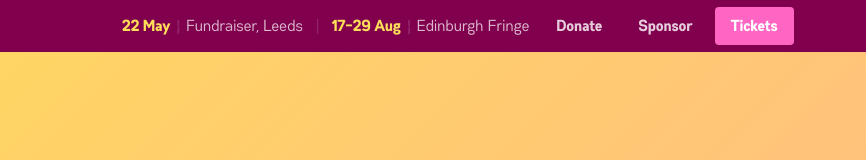
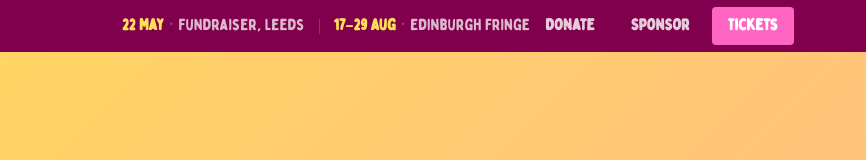
Before and after one commit to tomshumphries/fwamp, a website built with Vite: page index.html in a window 1280 px wide. Shown: the top 160 px of the page, 414-1280 px from the left. Built offline with nearby package versions, Linux system fonts and the light colour scheme.

Commit message:
All fonts united

```diff
--- a/src/style.css
+++ b/src/style.css
@@ -1,7 +1,4 @@
 @font-face { font-family: 'Bobby Jones Soft'; src: url('./assets/fonts/bobby-jones-soft.otf') format('opentype'); font-weight: normal; font-display: swap; }
-@font-face { font-family: 'Gabriel Sans Condensed'; src: url('./assets/fonts/gabriel-sans-condensed-light.woff2') format('woff2'); font-weight: 300; font-display: swap; }
-@font-face { font-family: 'Gabriel Sans Condensed'; src: url('./assets/fonts/gabriel-sans-condensed.woff2') format('woff2'); font-weight: normal; font-display: swap; }
-@font-face { font-family: 'Gabriel Sans Condensed'; src: url('./assets/fonts/gabriel-sans-condensed-bold.woff2') format('woff2'); font-weight: bold; font-display: swap; }
 
 * {
   margin: 0;
@@ -38,8 +35,8 @@
 
   /* Fonts — swap in brand fonts when available */
   --font-heading: 'Bobby Jones Soft', 'Fredoka One', 'Baloo 2', system-ui, sans-serif;
-  --font-secondary: 'Patrick Hand', 'Comic Neue', system-ui, sans-serif;
-  --font-body: 'Gabriel Sans Condensed', system-ui, 'Segoe UI', Roboto, sans-serif;
+  --font-secondary: 'Bobby Jones Soft', 'Fredoka One', 'Baloo 2', system-ui, sans-serif;
+  --font-body: 'Bobby Jones Soft', 'Fredoka One', 'Baloo 2', system-ui, sans-serif;
 
   font: 20px/1.6 var(--font-body);
   color: var(--text);
```
